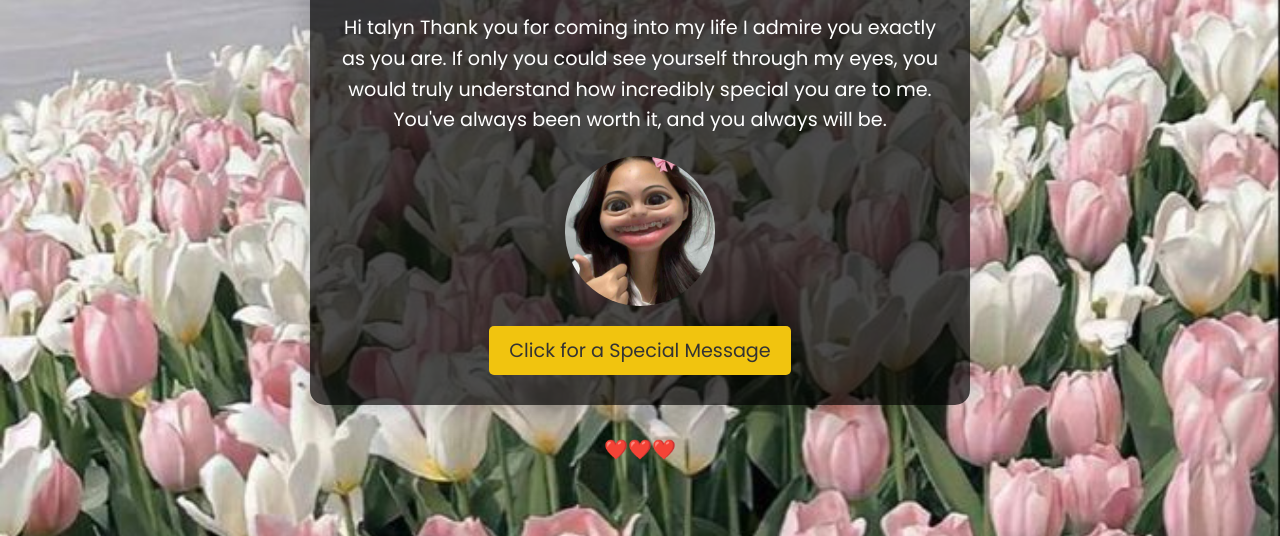
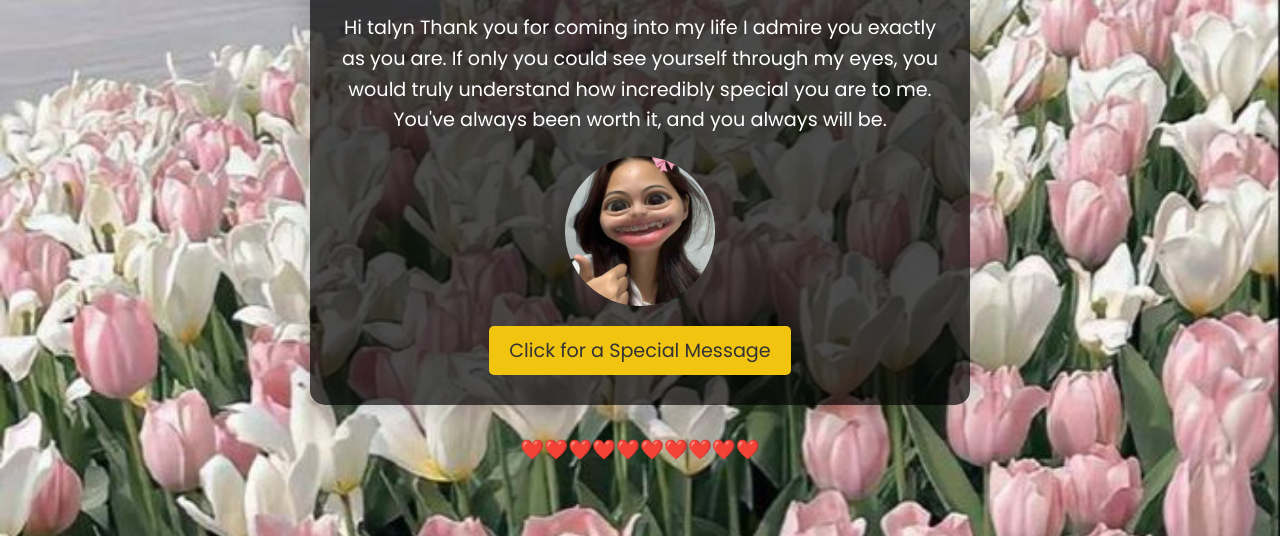
Before and after one commit to Yehoswae/Yehoswae.github.io, a plain HTML site: page index.html in a window 1280 px wide. Shown: the part 275-811 px from the top of the page. Drawn offline with Linux system fonts and the light colour scheme.

Commit message:
Update index.html

```diff
--- a/index.html
+++ b/index.html
@@ -140,7 +140,7 @@
     </div>
 
     <div class="footer">
-        <p>  ❤️❤️❤️</p>
+        <p>  ❤️❤️❤️❤️❤️❤️❤️❤️❤️❤️</p>
     </div>
 
     <script>
```
